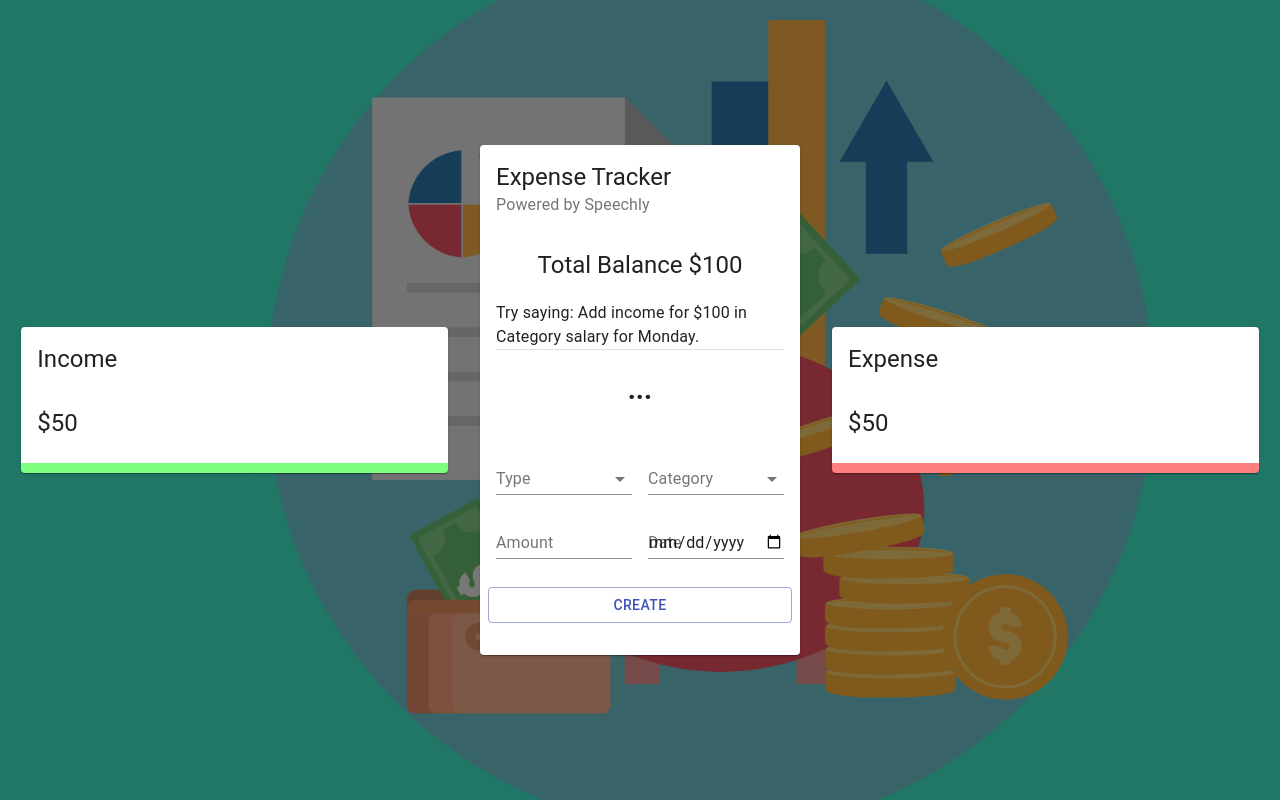
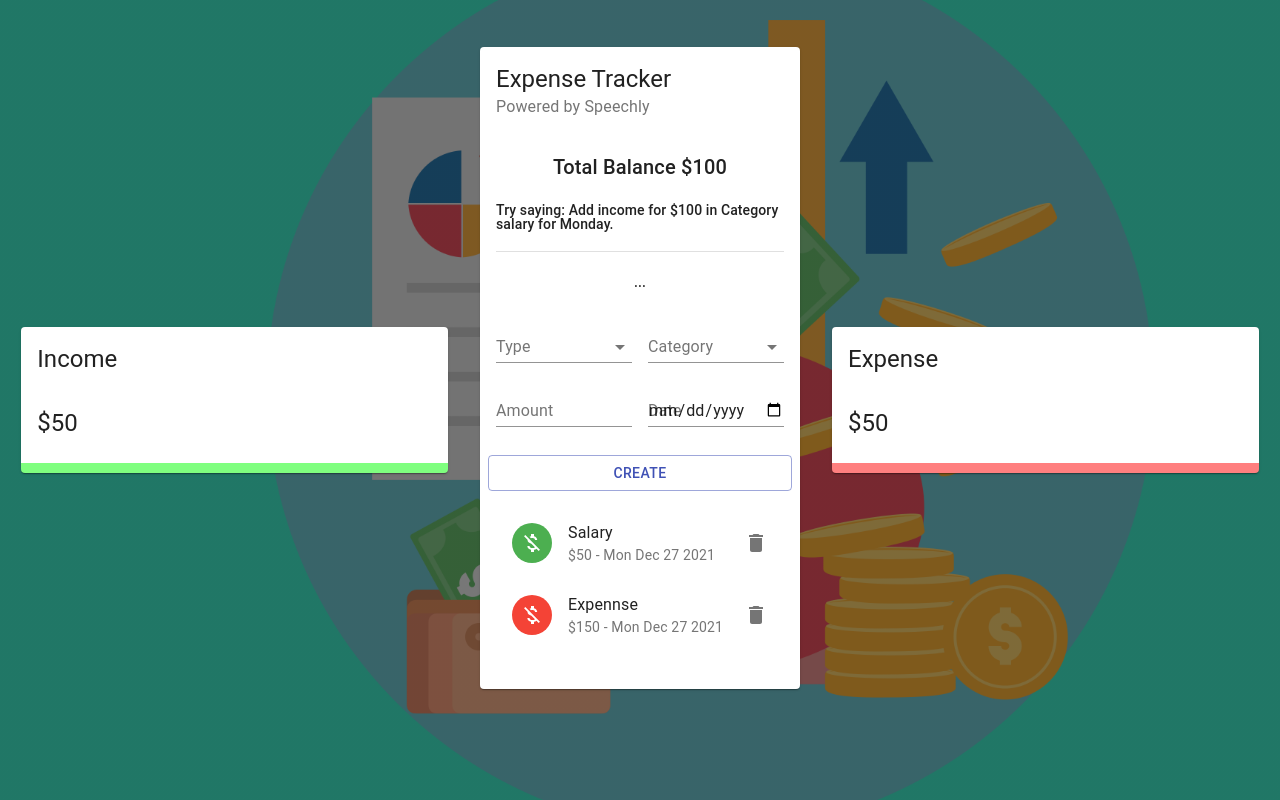
Before and after one commit to shubham21699/Expense-Tracker, a React (Create React App) app: page / in a window 1280 px wide. Built offline with nearby package versions, Linux system fonts and the light colour scheme.

Commit message:
Expense storing list is created.

```diff
--- a/src/App.js
+++ b/src/App.js
@@ -14,10 +14,10 @@
         <Grid item xs={12} sm={4}>
           <Details title="Income" />
         </Grid>
-        <Grid item xs={12} sm={3}>
+        <Grid item xs={12} sm={3} className={classes.main}>
           <Main />
         </Grid>
-        <Grid item xs={12} sm={4}>
+        <Grid item xs={12} sm={4} className={classes.last}>
           <Details title="Expense" />
         </Grid>
       </Grid>
--- a/src/components/Details/Details.jsx
+++ b/src/components/Details/Details.jsx
@@ -1,7 +1,7 @@
 import React from 'react';
 import { Card, CardHeader, CardContent, Typography } from '@material-ui/core';
 import { Doughnut } from 'react-chartjs-2';
-import useStyles from './detailsStyles';
+import useStyles from './DetailStyles';
 
 const Details = ({ title }) => {
     const classes = useStyles();
--- a/src/components/Main/Form/Form.jsx
+++ b/src/components/Main/Form/Form.jsx
@@ -1,6 +1,6 @@
 import React from 'react';
 import { TextField, Typography, Grid, Button, FormControl, InputLabel, Select, MenuItem } from '@material-ui/core';
-import useStyles from './formStyles';
+import useStyles from './FormStyles';
 
 const Form = () => {
     const classes = useStyles();
@@ -9,7 +9,7 @@
         <Grid container spacing={2}>
             <Grid item xs={12}>
                 <Typography align='center' variant='subtitle2' gutterBottom>
-                    <h1>...</h1>
+                    ...
                 </Typography>
             </Grid>
             <Grid item xs={6}>
--- /dev/null
+++ b/src/components/Main/List/List.jsx
@@ -0,0 +1,58 @@
+import React from 'react';
+import { List as MUIList, ListItem, ListItemAvatar, ListItemText, Avatar, ListItemSecondaryAction, IconButton, Slide } from '@material-ui/core';
+import { Delete, MoneyOff,  } from '@material-ui/icons';
+import useStyles from './ListStyles';
+
+const List = () => {
+    const classes = useStyles();
+
+    const transactions = [
+        {
+            id: 1,
+            type: 'Income',
+            category: 'Salary',
+            amount: 50,
+            date: 'Mon Dec 27 2021'
+        },
+        {
+            id: 2,
+            type: 'Buiseness',
+            category: 'Expennse',
+            amount: 150,
+            date: 'Mon Dec 27 2021'
+        },
+        {
+            id: 3,
+            type: 'Travel',
+            category: 'Expense',
+            amount: 50,
+            date: 'Mon Dec 27 2021'
+        },
+    ];
+
+    return (
+        <MUIList className={classes.list} dense={false}>
+            {
+                transactions.map((transaction) => (
+                    <Slide direction='down' in mountOnEnter unmountOnExit key={transaction.id}>
+                        <ListItem>
+                            <ListItemAvatar>
+                                <Avatar className={transaction.type === 'Income' ? classes.avatarIncome : classes.avatarExpense}>
+                                    <MoneyOff />
+                                </Avatar>
+                            </ListItemAvatar>
+                            <ListItemText primary={transaction.category} secondary={`$${transaction.amount} - ${transaction.date}`} />
+                            <ListItemSecondaryAction>
+                                <IconButton onClick='' edge='end' aria-label='delete'>
+                                    <Delete />
+                                </IconButton>
+                            </ListItemSecondaryAction>
+                        </ListItem>
+                    </Slide>
+                ))
+            }
+        </MUIList>
+    )
+}
+
+export default List
--- /dev/null
+++ b/src/components/Main/List/ListStyles.js
@@ -0,0 +1,17 @@
+import { makeStyles } from '@material-ui/core/styles';
+import { red, green } from '@material-ui/core/colors';
+
+export default makeStyles((theme) => ({
+  avatarIncome: {
+    color: '#fff',
+    backgroundColor: green[500],
+  },
+  avatarExpense: {
+    color: theme.palette.getContrastText(red[500]),
+    backgroundColor: red[500],
+  },
+  list: {
+    maxHeight: '150px',
+    overflow: 'auto',
+  },
+}));
--- a/src/components/Main/Main.jsx
+++ b/src/components/Main/Main.jsx
@@ -1,8 +1,9 @@
 import React from 'react';
 import { Card, CardHeader, CardContent, Typography, Grid, Divider } from '@material-ui/core';
 import { CallMissedSharp } from '@material-ui/icons';
-import useStyles from './mainStyles';
+import useStyles from './MainStyles';
 import Form from './Form/Form';
+import List from './List/List';
 
 const Main = () => {
     const classes = useStyles();
@@ -11,20 +12,20 @@
         <Card className={classes.root}>
             <CardHeader title="Expense Tracker" subheader="Powered by Speechly" />
             <CardContent>
-                <Typography align='center' variant='h5'>
+                <Typography align='center' variant='h6'>
                     Total Balance $100
                 </Typography>
-                <Typography variant='subtitle1' style={{ lineHeight: '1.5em', marginTop: '20px' }}>
+                <Typography variant='subtitle2' style={{ lineHeight: '1em', marginTop: '20px' }}>
                     {/* Info card */}
                     Try saying: Add income for $100 in Category salary for Monday.
                 </Typography>
-                <Divider />
+                <Divider className={classes.divider} />
                 <Form />
             </CardContent>
             <CardContent className={classes.cartContent}>
                 <Grid container spacing={2} >
                     <Grid item xs={12} >
-                        {/* <List /> */}
+                        <List />
                     </Grid>
                 </Grid>
             </CardContent>
```
Also changed, not shown: src/components/Details/DetailStyles.js (renamed from src/components/Details/detailsStyles.js).
